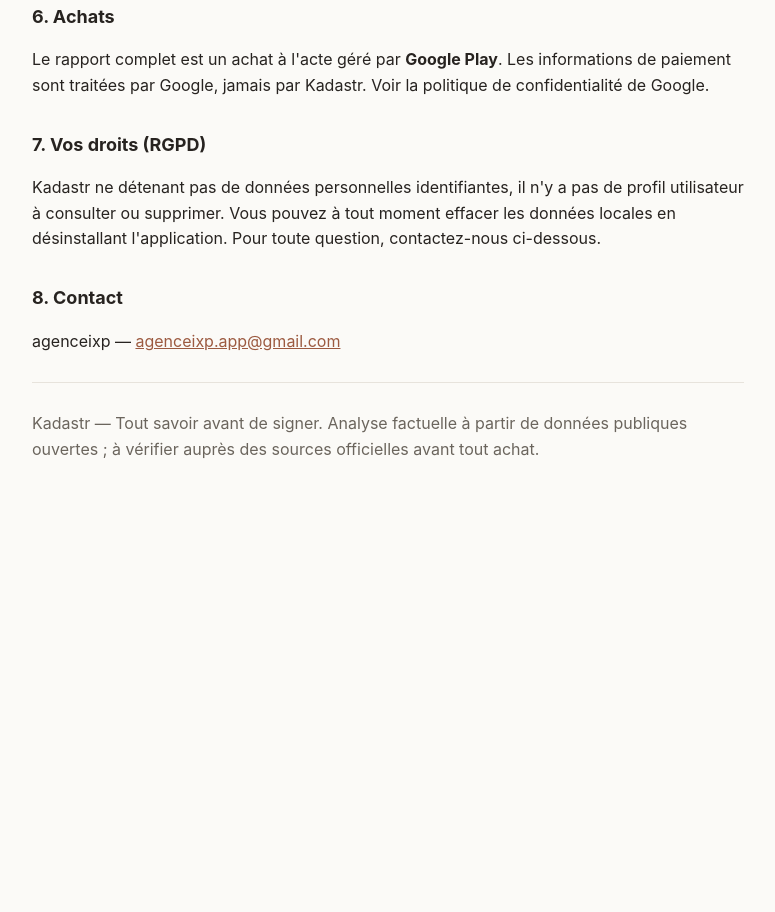
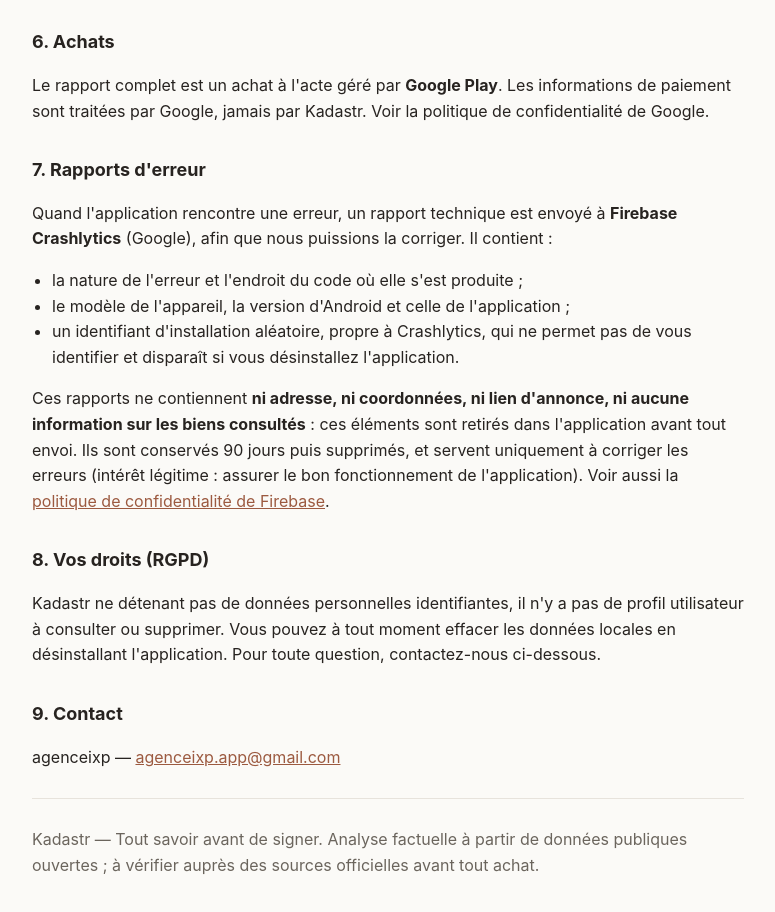
Before and after one commit to baptistemchl/kadastr-legal, a plain HTML site: page index.html in a window 1280 px wide. Shown: the part 1776-2688 px from the top of the page, without its empty margins (252-1027 px from the left). Before the commit the page ends 2335 px from the top, so only its background shows below. Drawn offline with Linux system fonts and the light colour scheme.

Commit message:
confidentialité : rapports d'erreur Firebase Crashlytics (Kadastr 1.0.6)
Co-Authored-By: Claude Opus 5.5 <noreply@anthropic.com>

```diff
--- a/index.html
+++ b/index.html
@@ -32,7 +32,7 @@
     <strong>Kadastr</strong>
   </header>
   <h1>Politique de confidentialité</h1>
-  <p class="date">Dernière mise à jour : 7 août 2026</p>
+  <p class="date">Dernière mise à jour : 9 novembre 2026</p>
 
   <p>Kadastr (« l'application ») est édité par <strong>agenceixp</strong>. L'application
   analyse une annonce immobilière à partir de données publiques ouvertes françaises.
@@ -45,10 +45,10 @@
     service de l'État et ne fournit aucun service public officiel.
   </div>
 
-  <h2>1. Aucune donnée personnelle collectée</h2>
+  <h2>1. Pas de compte, pas de pistage</h2>
   <p>Kadastr ne demande <strong>aucun compte</strong>, ne collecte <strong>ni nom, ni email,
   ni contact, ni identifiant publicitaire</strong>, et n'intègre aucun outil de pistage ni
-  publicité.</p>
+  publicité. Seuls des rapports d'erreur techniques sont transmis (section 7).</p>
 
   <h2>2. Données techniques traitées pour l'analyse</h2>
   <p>Pour produire un rapport, l'application transmet à son service d'analyse des
@@ -109,12 +109,30 @@
   informations de paiement sont traitées par Google, jamais par Kadastr. Voir la
   politique de confidentialité de Google.</p>
 
-  <h2>7. Vos droits (RGPD)</h2>
+  <h2>7. Rapports d'erreur</h2>
+  <p>Quand l'application rencontre une erreur, un rapport technique est envoyé à
+  <strong>Firebase Crashlytics</strong> (Google), afin que nous puissions la corriger. Il
+  contient :</p>
+  <ul>
+    <li>la nature de l'erreur et l'endroit du code où elle s'est produite ;</li>
+    <li>le modèle de l'appareil, la version d'Android et celle de l'application ;</li>
+    <li>un identifiant d'installation aléatoire, propre à Crashlytics, qui ne permet pas
+    de vous identifier et disparaît si vous désinstallez l'application.</li>
+  </ul>
+  <p>Ces rapports ne contiennent <strong>ni adresse, ni coordonnées, ni lien d'annonce,
+  ni aucune information sur les biens consultés</strong> : ces éléments sont retirés dans
+  l'application avant tout envoi. Ils sont conservés 90 jours puis supprimés, et servent
+  uniquement à corriger les erreurs (intérêt légitime : assurer le bon fonctionnement de
+  l'application). Voir aussi la
+  <a href="https://firebase.google.com/support/privacy">politique de confidentialité de
+  Firebase</a>.</p>
+
+  <h2>8. Vos droits (RGPD)</h2>
   <p>Kadastr ne détenant pas de données personnelles identifiantes, il n'y a pas de profil
   utilisateur à consulter ou supprimer. Vous pouvez à tout moment effacer les données
   locales en désinstallant l'application. Pour toute question, contactez-nous ci-dessous.</p>
 
-  <h2>8. Contact</h2>
+  <h2>9. Contact</h2>
   <p>agenceixp — <a href="mailto:agenceixp.app@gmail.com">agenceixp.app@gmail.com</a></p>
 
   <hr>
```
